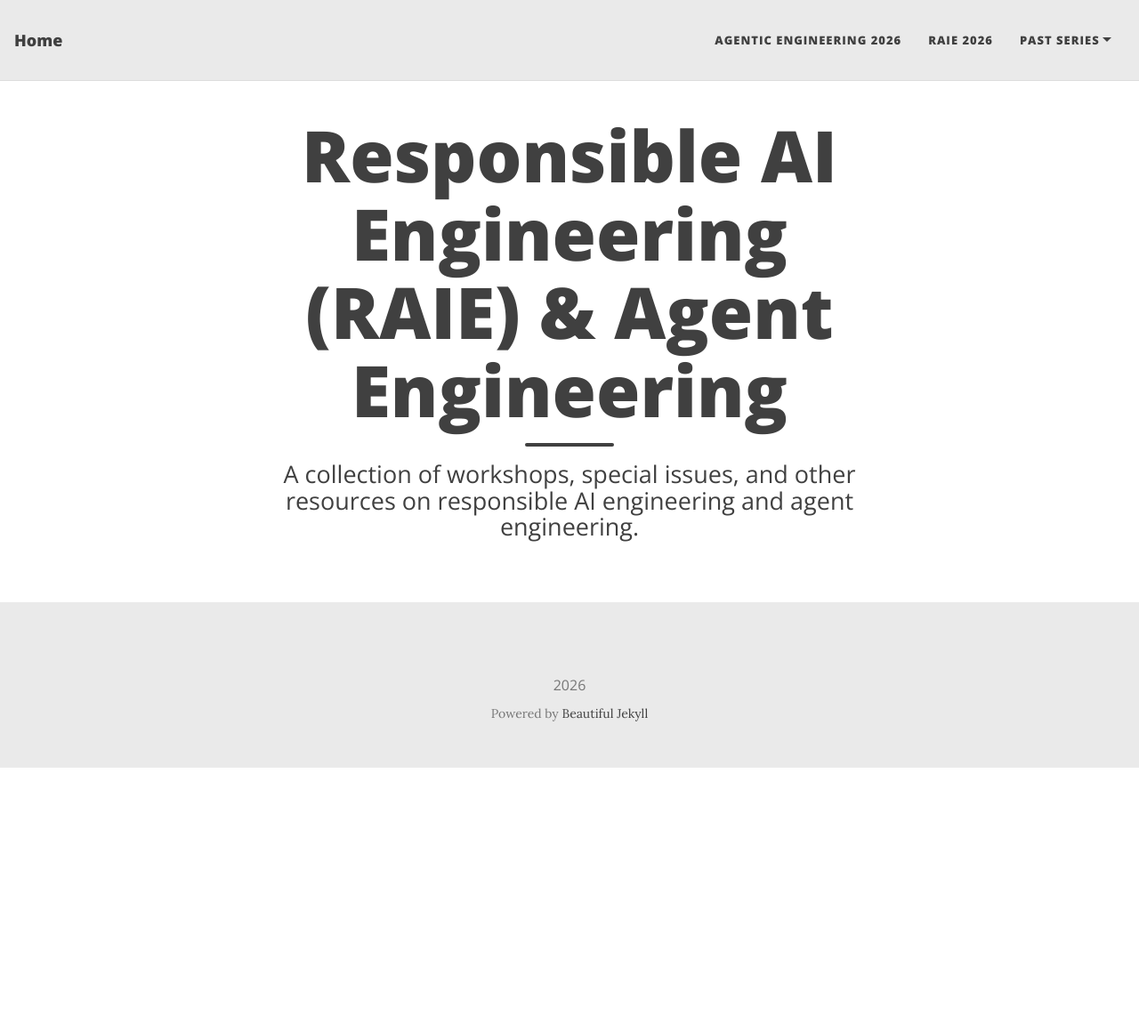
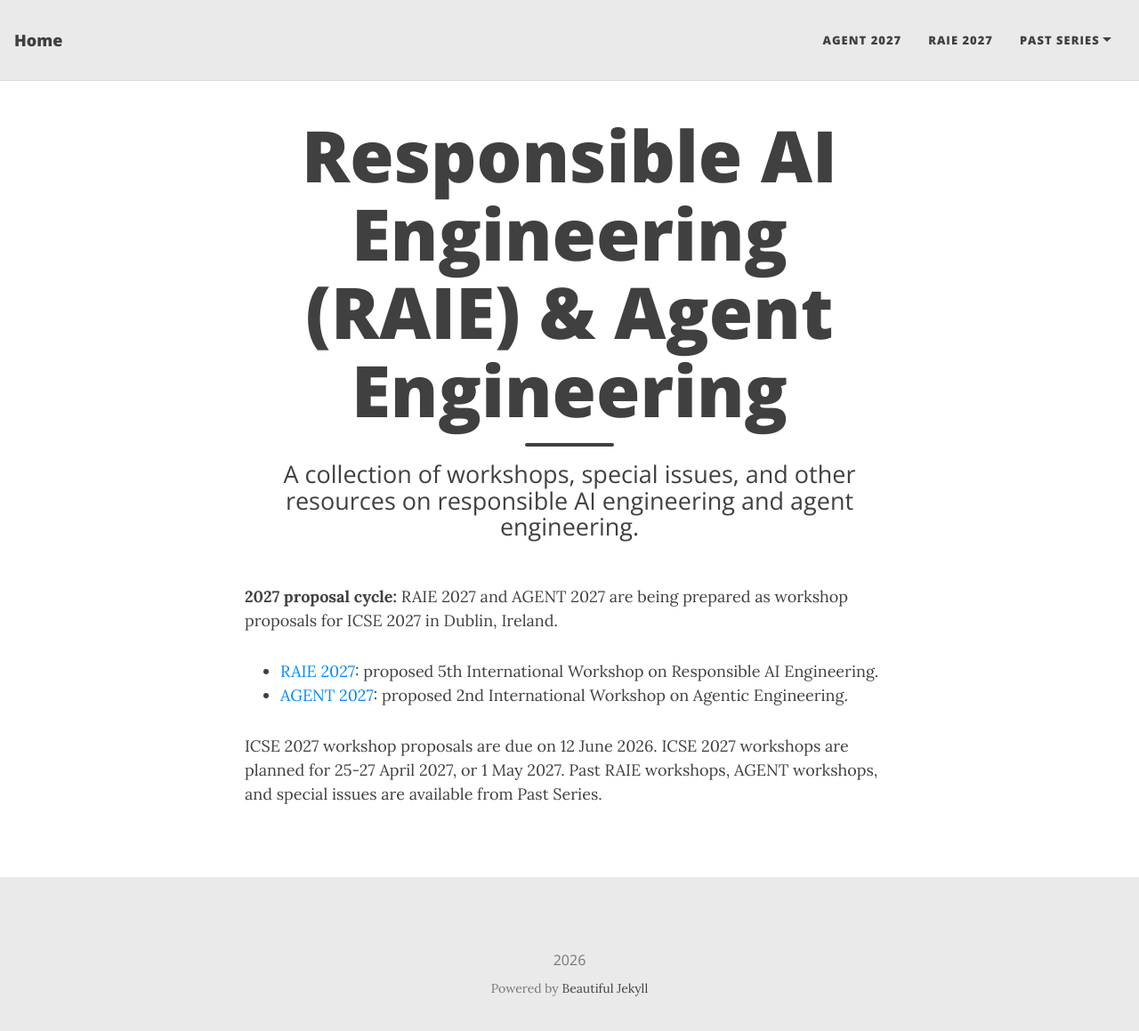
Before and after one commit to RAIEngineering/AIEng-Series, a Jekyll site: the page built from index.html, in a window 1280 px wide and 1172 px high. Shown: the top 1159 px of the window at 89% size. Built offline with Jekyll 4.4.1, drawn with Linux system fonts in a browser that asks for light colours; nearby versions of some CDN libraries; the list of posts is cut into pages by our own code.

Commit message:
2027 Edition Update

```diff
--- a/_config.yml
+++ b/_config.yml
@@ -14,14 +14,19 @@ title: Home
 
 navbar-links:
   # Call for Papers: "call"
-  Agentic Engineering 2026: "Agent2026"
-  RAIE 2026: "RAIE2026"
-  Past series:
-    - RAIE'25: "https://conf.researchr.org/home/icse-2025/raie-2025"
-    - RAIE'24: "https://conf.researchr.org/home/icse-2024/raie-2024"
-    - SE4RAI'22: "https://conf.researchr.org/home/icse-2022/se4rai-2022"
-    - TAI SI: "RAIESI"
-    - Computer-SI-SE4RAI: "https://www.computer.org/digital-library/magazines/co/call-for-papers-special-issue-on-software-engineering-for-responsible-ai"
+  AGENT 2027: "Agent2027"
+  RAIE 2027: "RAIE2027"
+  Past Series:
+    - RAIE Workshops:
+        - RAIE'26: "RAIE2026"
+        - RAIE'25: "https://conf.researchr.org/home/icse-2025/raie-2025"
+        - RAIE'24: "https://conf.researchr.org/home/icse-2024/raie-2024"
+        - SE4RAI'22: "https://conf.researchr.org/home/icse-2022/se4rai-2022"
+    - AGENT Workshops:
+        - AGENT'26: "Agent2026"
+    - Special Issues:
+        - TAI SI: "RAIESI"
+        - Computer-SI-SE4RAI: "https://www.computer.org/digital-library/magazines/co/call-for-papers-special-issue-on-software-engineering-for-responsible-ai"
   # Contact: "mailto:qinghua.lu@data61.csiro.au"
 
 # --- Logo --- #
--- a/_includes/nav.html
+++ b/_includes/nav.html
@@ -19,7 +19,16 @@
             <div class="dropdown-menu" aria-labelledby="navbarDropdown">
               {%- for childlink in link[1] -%}
                 {%- for linkparts in childlink %}
-                  <a class="dropdown-item" href="{{ linkparts[1] | relative_url }}">{{ linkparts[0] }}</a>
+                  {%- if linkparts[1].first %}
+                    <h6 class="dropdown-header">{{ linkparts[0] }}</h6>
+                    {%- for groupedlink in linkparts[1] -%}
+                      {%- for groupedparts in groupedlink %}
+                        <a class="dropdown-item" href="{{ groupedparts[1] | relative_url }}">{{ groupedparts[0] }}</a>
+                      {%- endfor -%}
+                    {%- endfor %}
+                  {%- else %}
+                    <a class="dropdown-item" href="{{ linkparts[1] | relative_url }}">{{ linkparts[0] }}</a>
+                  {%- endif -%}
                 {%- endfor -%}
               {%- endfor %}
             </div>
--- a/assets/css/beautifuljekyll.css
+++ b/assets/css/beautifuljekyll.css
@@ -263,6 +263,19 @@ img {
   font-weight: normal;
   color: {{ site.navbar-text-col | default: "#404040" }};
 }
+.navbar-custom .nav-item.dropdown .dropdown-menu .dropdown-header {
+  white-space: normal;
+  padding: 0.625rem 0.625rem 0.25rem;
+  margin: 0;
+  background-color: {{ site.navbar-col | default: "#EAEAEA" }};
+  border: 1px solid {{ site.navbar-border-col | default: "#DDDDDD" }};
+  border-width: 0 1px;
+  font-size: 0.75em;
+  font-weight: 800;
+  letter-spacing: 0;
+  color: {{ site.footer-text-col | default: "#777777" }};
+  text-transform: uppercase;
+}
 
 @media (min-width: 1200px) {
   .navbar-custom .nav-item.dropdown .dropdown-menu {
@@ -295,6 +308,10 @@ img {
   }
 
   .navbar-custom .nav-item.dropdown .dropdown-menu .dropdown-item {
+    padding-left: 2rem;
+  }
+
+  .navbar-custom .nav-item.dropdown .dropdown-menu .dropdown-header {
     padding-left: 2rem;
   }
 }
--- a/index.html
+++ b/index.html
@@ -5,3 +5,14 @@ title: Responsible AI Engineering (RAIE) & Agent Engineering
 
 subtitle: A collection of workshops, special issues, and other resources on responsible AI engineering and agent engineering.
 ---
+
+<section class="home-intro">
+  <p><strong>2027 proposal cycle:</strong> RAIE 2027 and AGENT 2027 are being prepared as workshop proposals for ICSE 2027 in Dublin, Ireland.</p>
+
+  <ul>
+    <li><a href="{{ '/RAIE2027' | relative_url }}">RAIE 2027</a>: proposed 5th International Workshop on Responsible AI Engineering.</li>
+    <li><a href="{{ '/Agent2027' | relative_url }}">AGENT 2027</a>: proposed 2nd International Workshop on Agentic Engineering.</li>
+  </ul>
+
+  <p>ICSE 2027 workshop proposals are due on 12 June 2026. ICSE 2027 workshops are planned for 25-27 April 2027, or 1 May 2027. Past RAIE workshops, AGENT workshops, and special issues are available from Past Series.</p>
+</section>
```
Also changed, not shown: Agent2027.md (added, +79 -0 lines), RAIE2027.md (added, +94 -0 lines).
